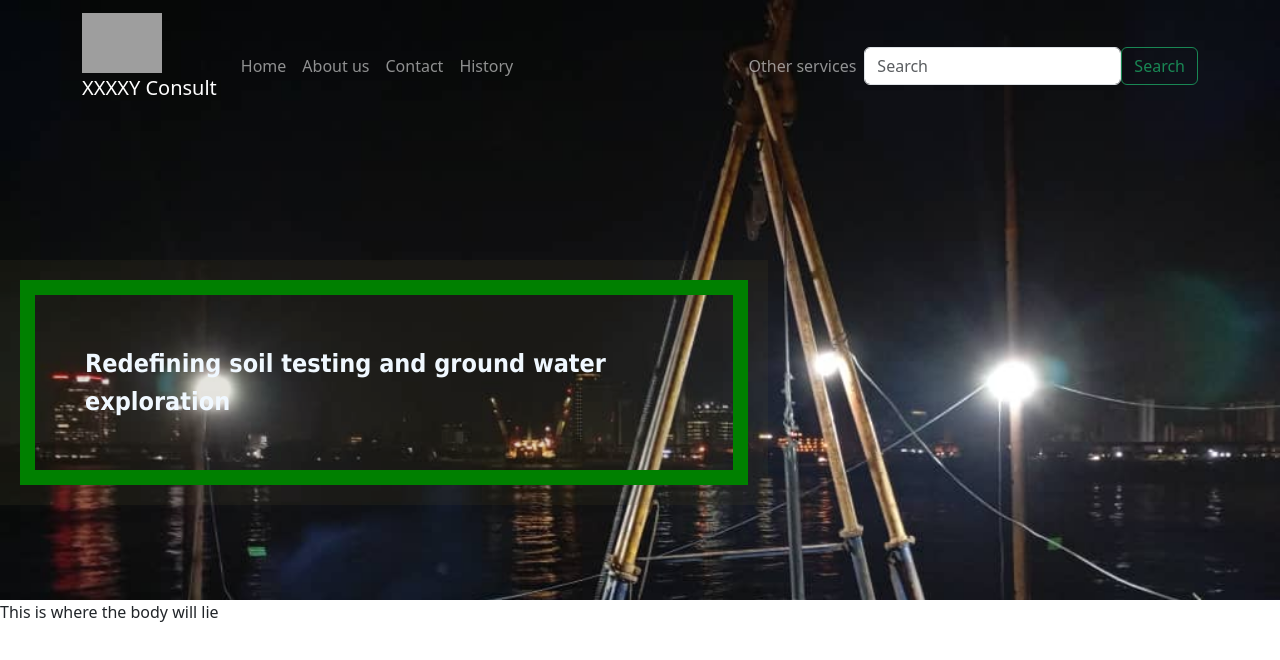
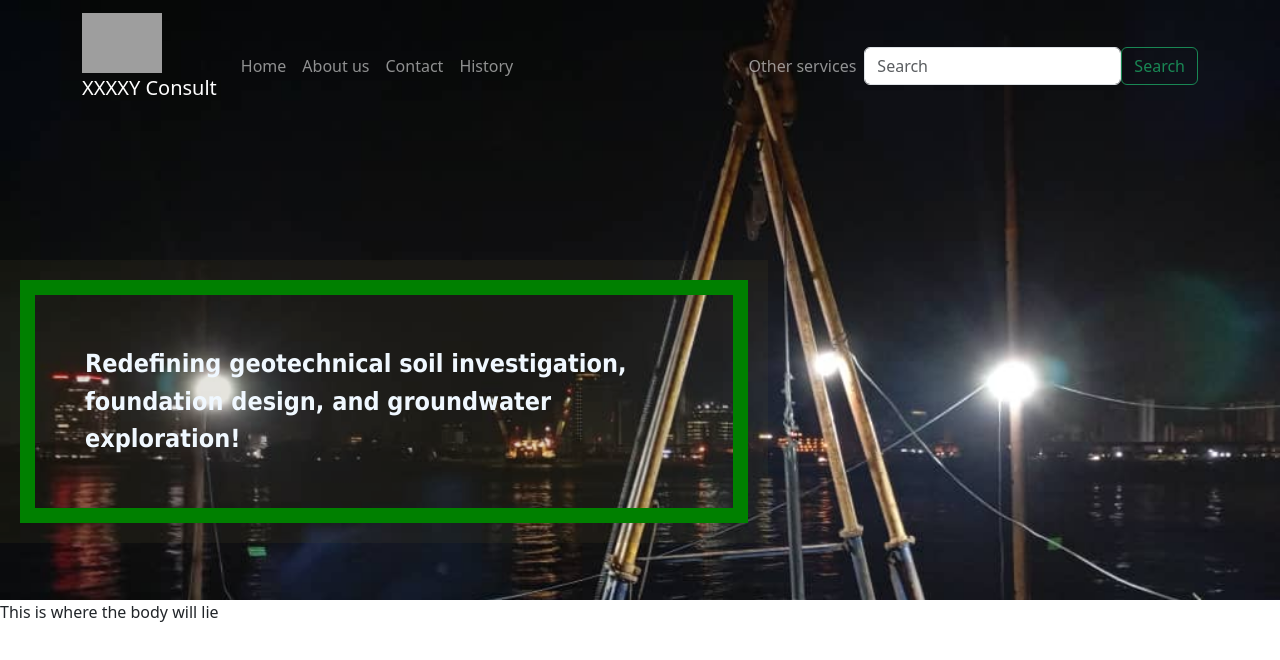
Before and after one commit to lecxis/terrakon, a React (Create React App) app: page / in a window 1280 px wide. Shown: the top 660 px of the page. Built offline with nearby package versions, Linux system fonts and the light colour scheme; grey boxes are pictures that could not be loaded.

Commit message:
I updated the summary on the intro page

```diff
--- a/src/components/header.js
+++ b/src/components/header.js
@@ -77,7 +77,8 @@ export default function Header() {
   </Navbar>
 
   <div className="intro-body">
-<p>Redefining soil testing and ground water exploration</p>
+<p>Redefining geotechnical soil investigation, foundation design,
+   and groundwater exploration!</p>
 </div>
 
   </div>
```
